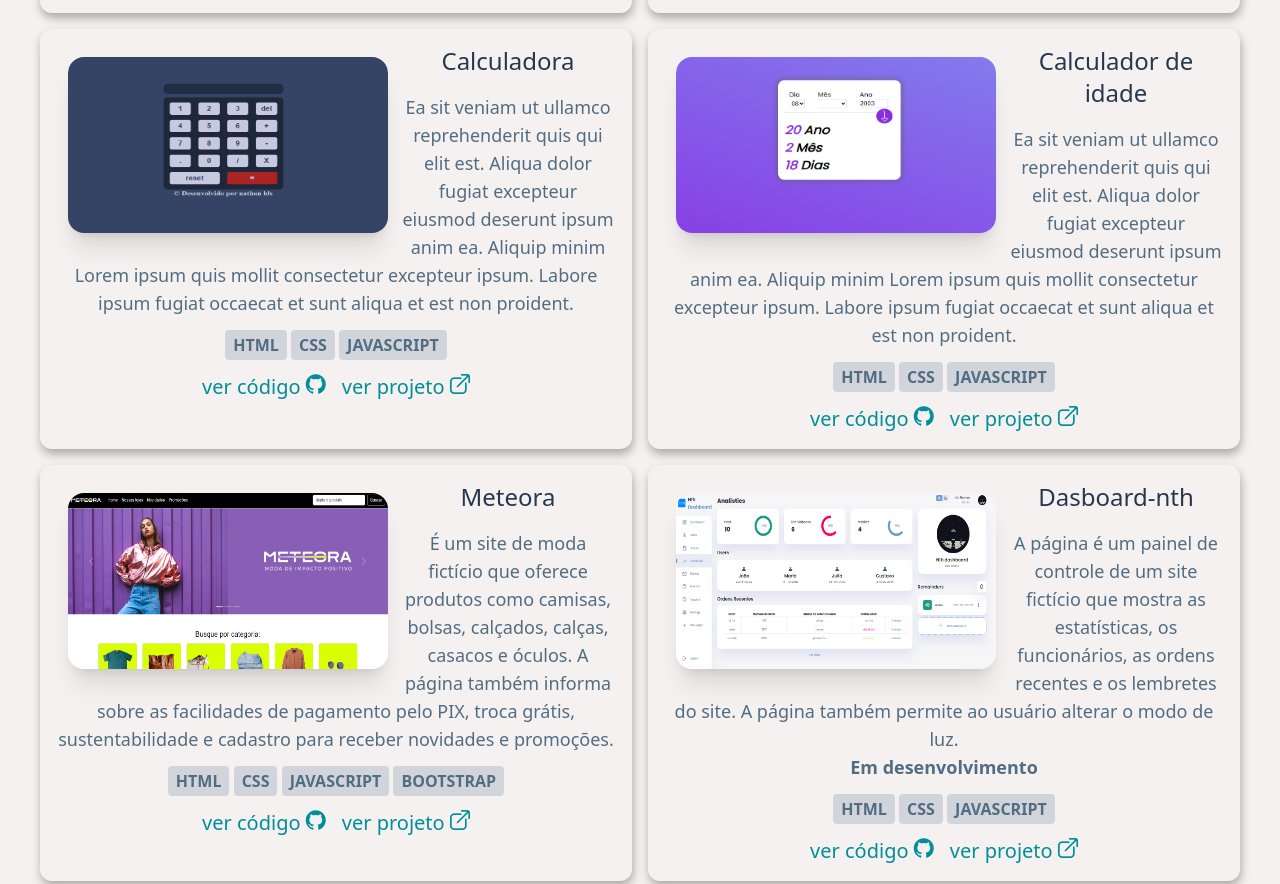
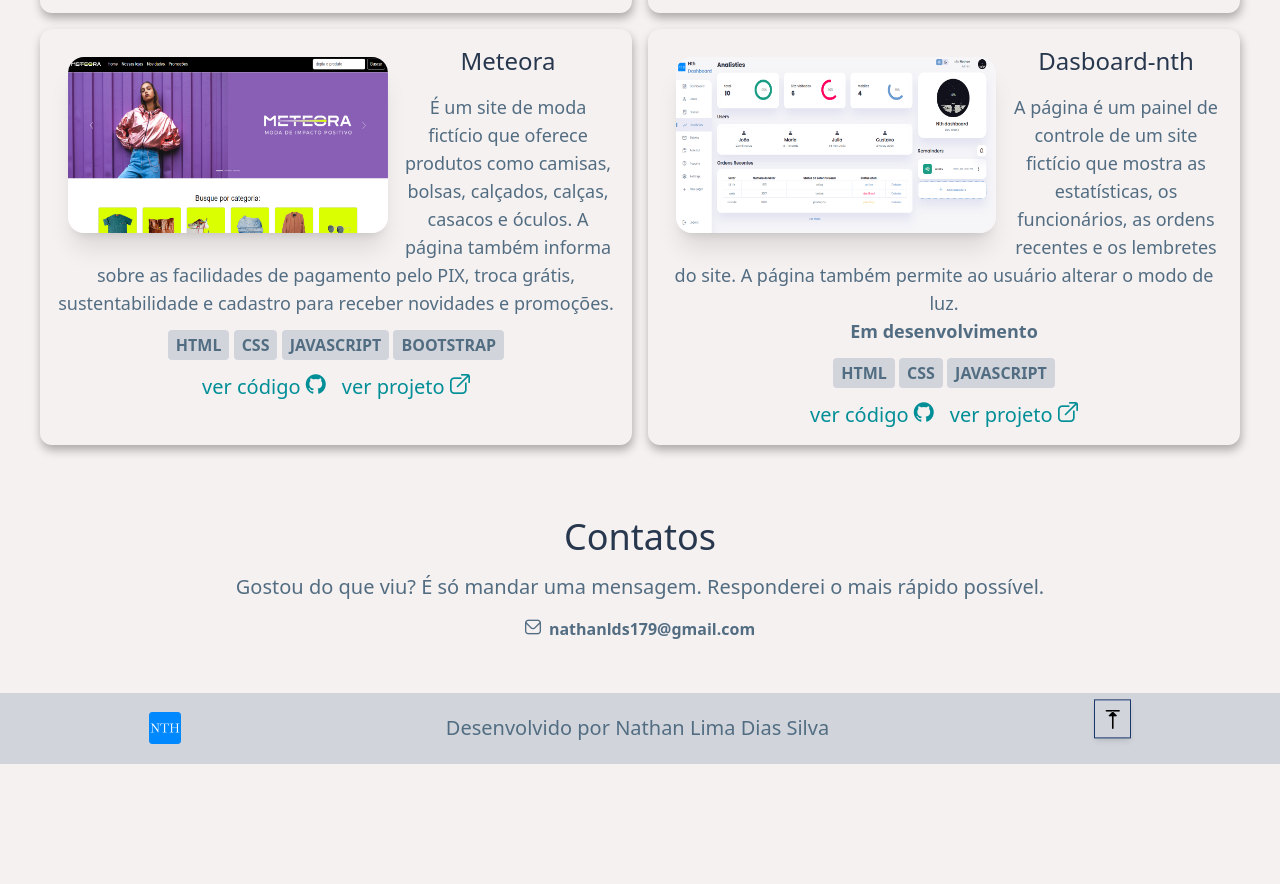
Before and after one commit to nahanlds/portfolio-nth, a plain HTML site: page index.html in a window 1280 px wide. Shown: the part 1714-2598 px from the top of the page. After the commit the page ends 2478 px from the top, so only its background shows below. Drawn offline with nearby package versions, Linux system fonts and the light colour scheme; files that its build step writes are made by us from their sources.

Commit message:
excluir dois projetos

```diff
--- a/index.html
+++ b/index.html
@@ -250,106 +250,6 @@
             class="card"
           >
             <img
-              title="calculadoara"
-              src="./imagens/imgProjetos/calculadoara.png"
-              alt="imagem do desafio"
-              class="shadow-slate-800/50 m-3 h-44 w-80 rounded-2xl shadow-xl lg:float-left"
-            />
-
-            <h3 class="pb-4 text-2xl font-medium text-azul-escuro">
-              Calculadora
-            </h3>
-            <p class="text-xl text-azul-paragrafo md:text-lg">
-              Ea sit veniam ut ullamco reprehenderit quis qui elit est. Aliqua
-              dolor fugiat excepteur eiusmod deserunt ipsum anim ea. Aliquip
-              minim Lorem ipsum quis mollit consectetur excepteur ipsum. Labore
-              ipsum fugiat occaecat et sunt aliqua et est non proident.
-            </p>
-            <div class="py-4">
-              <span class="tags px-2 py-1 font-semibold">HTML</span>
-              <span class="tags px-2 py-1 font-semibold">CSS</span>
-              <span class="tags px-2 py-1 font-semibold">JAVASCRIPT</span>
-            </div>
-            <div>
-              <ul class="flex justify-center gap-4">
-                <li>
-                  <a
-                    href="https://github.com/nahanlds"
-                    target="_blank"
-                    class="link"
-                  >
-                    ver código
-                    <i class="fi fi-brands-github"></i>
-                  </a>
-                </li>
-                <li>
-                  <a
-                    href="https://calculadora-nth.vercel.app/"
-                    target="_blank"
-                    class="link"
-                  >
-                    ver projeto
-                    <i class="fi fi-rr-arrow-up-right-from-square"></i>
-                  </a>
-                </li>
-              </ul>
-            </div>
-          </div>
-
-          <div
-            class="card"
-          >
-            <img
-              title="calculador de idade"
-              src="./imagens/imgProjetos/calculador-de-idade.png"
-              alt="imagem da calculadora de idade"
-              class="shadow-slate-800/50 m-3 h-44 w-80 rounded-2xl shadow-xl lg:float-left"
-            />
-
-            <h3 class="pb-4 text-2xl font-medium text-azul-escuro">
-              Calculador de idade
-            </h3>
-            <p class="text-xl text-azul-paragrafo md:text-lg">
-              Ea sit veniam ut ullamco reprehenderit quis qui elit est. Aliqua
-              dolor fugiat excepteur eiusmod deserunt ipsum anim ea. Aliquip
-              minim Lorem ipsum quis mollit consectetur excepteur ipsum. Labore
-              ipsum fugiat occaecat et sunt aliqua et est non proident.
-            </p>
-            <div class="py-4">
-              <span class="tags px-2 py-1 font-semibold">HTML</span>
-              <span class="tags px-2 py-1 font-semibold">CSS</span>
-              <span class="tags px-2 py-1 font-semibold">JAVASCRIPT</span>
-            </div>
-            <div>
-              <ul class="flex justify-center gap-4">
-                <li>
-                  <a
-                    href="https://github.com/nahanlds"
-                    target="_blank"
-                    class="link"
-                  >
-                    ver código
-                    <i class="fi fi-brands-github"></i>
-                  </a>
-                </li>
-                <li>
-                  <a
-                    href="https://calculador-de-idade-nth.vercel.app/"
-                    target="_blank"
-                    class="link"
-                  >
-                    ver projeto
-                    <i class="fi fi-rr-arrow-up-right-from-square"></i>
-                  </a>
-                </li>
-              </ul>
-            </div>
-          </div>
-
-          <div
-            class="card"
-          >
-            <img
               title="Meteora"
               src="./imagens/imgProjetos/Captura de tela 2023-08-08 175024.png"
               alt="imagem da calculadora de idade"
```
